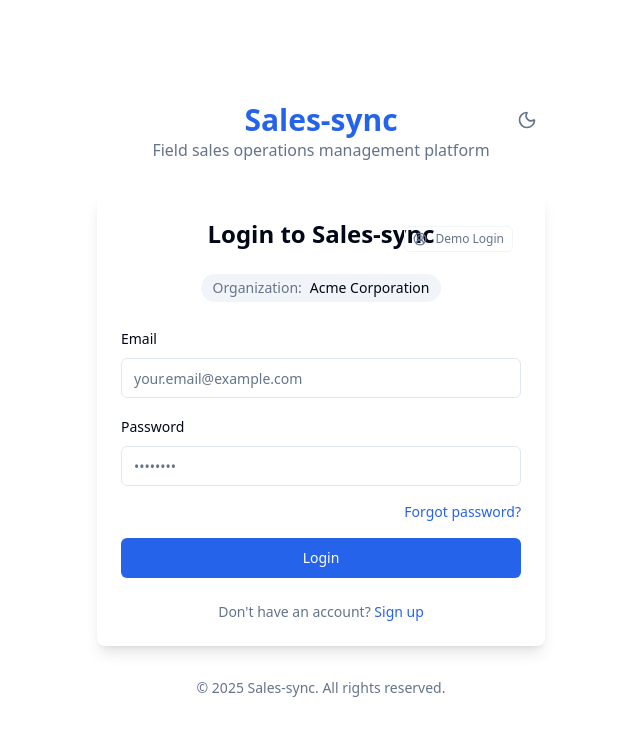
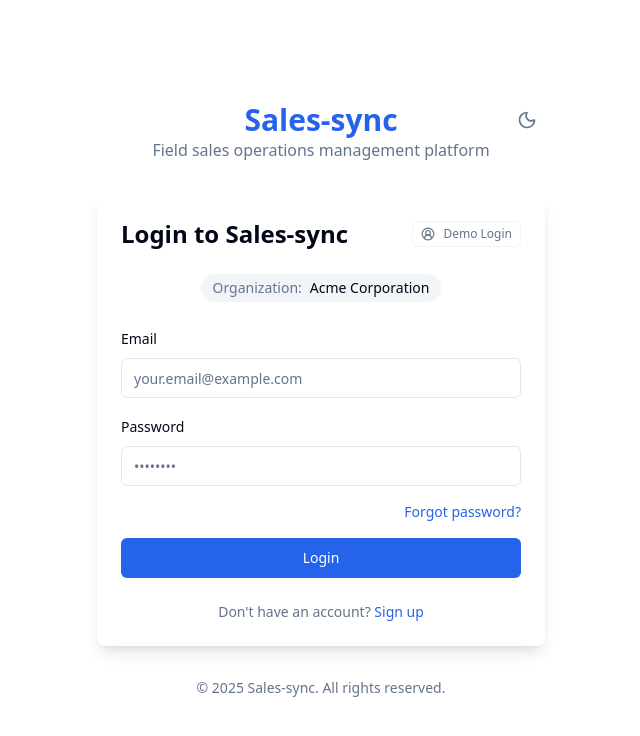
Before and after one commit to LukeTempleman/sales-sync, a React (Create React App) app in the folder sales-sync/: page /login in a window 1280 px wide. Shown: the top 736 px of the page, without its empty margins (319-959 px from the left). Built offline with nearby package versions, Linux system fonts and the light colour scheme.

Commit message:
Fix role selector positioning to avoid overlapping with content

```diff
--- a/sales-sync/src/pages/auth/LoginPage.jsx
+++ b/sales-sync/src/pages/auth/LoginPage.jsx
@@ -133,15 +133,18 @@ const LoginPage = () => {
 
   return (
     <div className="relative">
-      {/* Demo role selector in the corner */}
+      <div className="flex justify-between items-center mb-6">
+        <h2 className="text-2xl font-bold">Login to Sales-sync</h2>
+
+        {/* Demo role selector */}
         {tenant && (
-        <div className="absolute top-2 right-2 z-10">
+          <div className="relative">
             <details className="text-right">
               <summary className="cursor-pointer text-xs font-medium text-muted-foreground hover:text-primary inline-flex items-center gap-1 px-2 py-1 rounded-md border border-muted hover:border-primary/30 transition-colors">
                 <UserCircle2 className="h-3.5 w-3.5 mr-1" />
                 <span>Demo Login</span>
               </summary>
-            <div className="absolute right-0 mt-2 bg-card border rounded-md shadow-md p-3 w-48">
+              <div className="absolute right-0 mt-2 bg-card border rounded-md shadow-md p-3 w-48 z-50">
                 <h4 className="text-xs font-medium mb-2 text-muted-foreground">Select Role:</h4>
                 <div className="space-y-1">
                   <Button
@@ -197,8 +200,7 @@ const LoginPage = () => {
             </details>
           </div>
         )}
-
-      <h2 className="text-2xl font-bold mb-6 text-center">Login to Sales-sync</h2>
+      </div>
 
       {tenant && (
         <div className="mb-6 text-center">
```
Lines whose indentation alone changed are shown as unchanged.
